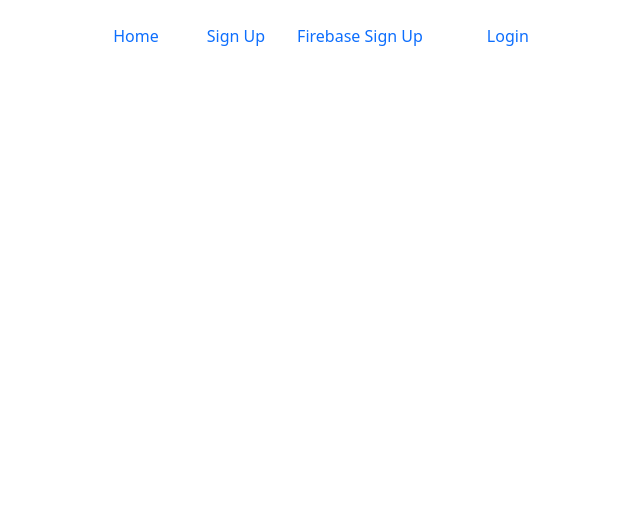
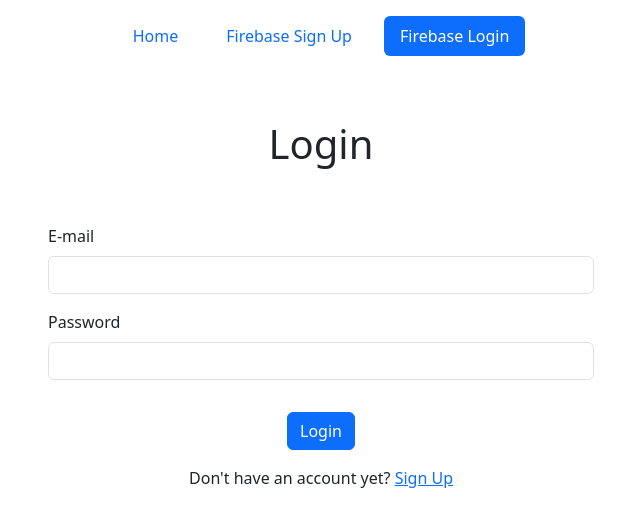
Before and after one commit to nkat001/FIT5032-Assignment, a Vue app in the folder WellnessHub/: page /firebase-login in a window 1280 px wide. Shown: the top 526 px of the page, without its empty margins (319-959 px from the left). Built offline with nearby package versions, Linux system fonts and the light colour scheme; no server answers.

Commit message:
fea: firebase login added

```diff
--- a/WellnessHub/src/components/BHeader.vue
+++ b/WellnessHub/src/components/BHeader.vue
@@ -5,25 +5,25 @@
                 <li class="nav-item">
                     <router-link to="/" class="nav-link me-3" active-class="active">Home</router-link>
                 </li>
+
                 <li class="nav-item">
-                    <router-link v-if="!isAuthenticated" to="/signup" class="nav-link" active-class="active">Sign
+                    <router-link to="/firebase-signup" class="nav-link" active-class="active">Firebase Sign
                         Up</router-link>
                 </li>
-                <li class="nav-item">
-                    <router-link to="/firebase-signup" class="nav-link me-3" active-class="active">Firebase Sign
-                        Up</router-link>
-                </li>
+
                 <li class="nav-item">
                     <router-link to="/dashboard" class="nav-link" active-class="active"
-                        v-if="isAuthenticated">Dashboard</router-link>
+                        v-if="isUserAuthenticated">Dashboard</router-link>
                 </li>
                 <li class="nav-item">
                     <router-link to="/review" class="nav-link" active-class="active"
-                        v-if="isAuthenticated && userType === 'Patient'">Submit A Review</router-link>
+                        v-if="isUserAuthenticated && userType === 'Patient'">Submit A Review</router-link>
                 </li>
                 <li class="nav-item ms-3">
-                    <button class="btn btn-danger" v-if="isAuthenticated" @click="logout">Logout</button>
-                    <router-link v-else to="/login" class="nav-link" active-class="active">Login</router-link>
+                    <button class="btn btn-danger" v-if="isUserAuthenticated" @click="logout">Logout</button>
+                    <router-link v-else to="/firebase-login" class="nav-link me" active-class="active">Firebase
+                        Login</router-link>
+
                 </li>
             </ul>
         </header>
@@ -31,7 +31,24 @@
 </template>
 
 <script setup>
-import { useAuth } from '@/composables/useAuth';
+import { getAuth, onAuthStateChanged } from 'firebase/auth';
+import { ref } from 'vue';
 
-const { isAuthenticated, userType, logout } = useAuth();
+const auth = getAuth()
+const isUserAuthenticated = ref(false)
+
+onAuthStateChanged(auth, (user) => {
+    if (user) {
+        isUserAuthenticated.value = !!user;
+    }
+})
+
+function logout() {
+    auth.signOut().then(() => {
+        console.log("Logged out");
+        window.location.href = '/'
+    }).catch((error) => {
+        console.log("Error occured while logging out: ", error);
+    })
+}
 </script>
--- a/WellnessHub/src/composables/useAuth.js
+++ b/WellnessHub/src/composables/useAuth.js
@@ -1,4 +1,4 @@
-import { ref, computed, watch } from 'vue';
+import { ref, computed } from 'vue';
 import { useRouter } from 'vue-router';
 
 export const useAuth = () => {
--- a/WellnessHub/src/router/index.js
+++ b/WellnessHub/src/router/index.js
@@ -5,21 +5,13 @@ import RatingView from "@/views/RatingView.vue";
 import SignUpView from "@/views/SignUpView.vue";
 import FirebaseSignUpView from "@/views/FirebaseSignUpView.vue";
 import { createRouter, createWebHistory } from "vue-router";
+import FirebaseLoginView from "@/views/FirebaseLoginView.vue";
+import { getAuth, onAuthStateChanged } from "firebase/auth";
 const routes = [
   {
     path: "/",
     name: "Home",
     component: HomeView,
-  },
-  {
-    path: "/signup",
-    name: "Signup",
-    component: SignUpView,
-  },
-  {
-    path: "/login",
-    name: "Login",
-    component: LoginView,
   },
   {
     path: "/review",
@@ -38,6 +30,11 @@ const routes = [
     name: "FirebaseSignUp",
     component: FirebaseSignUpView,
   },
+  {
+    path: "/firebase-login",
+    name: "FirebaseLogin",
+    component: FirebaseLoginView,
+  },
 ];
 
 const router = createRouter({
@@ -46,14 +43,18 @@ const router = createRouter({
 });
 
 router.beforeEach((to, from, next) => {
-  const isAuthenticated = localStorage.getItem("isAuthenticated") === "true";
+  let isAuthenticated = false;
+  const auth = getAuth();
 
   if (to.matched.some((record) => record.meta.requiresAuth)) {
-    if (!isAuthenticated) {
-      next("/login");
-    } else {
-      next();
-    }
+    onAuthStateChanged(auth, (user) => {
+      if (user) {
+        isAuthenticated = true;
+        next();
+      } else {
+        next("/firebase-login");
+      }
+    });
   } else {
     next();
   }
--- a/WellnessHub/src/views/DashboardView.vue
+++ b/WellnessHub/src/views/DashboardView.vue
@@ -1,9 +1,9 @@
 <template>
   <div class="container d-flex justify-content-center">
     <div>
-      <h6 class="mt-5 text-primary text-bold">Logged in as {{ userEmail }} ({{ currentUser.userType }})</h6>
+      <h6 class="mt-5 text-primary text-bold">Logged in as {{ userEmail }} (put user type here)</h6>
       <h1 class="text-center border border-dark rounded p-3">
-        Welcome Back, {{ currentUser.username }}!
+        Welcome Back, (put name here)!
       </h1>
       <div class="text-center">
         <h2 class="font-weight-bold font-italic mt-5">Dashboard</h2>
@@ -14,11 +14,10 @@
 </template>
 
 <script setup>
-import { computed, ref } from 'vue';
-const users = JSON.parse(localStorage.getItem('users')) || []
-const currentUserEmail = localStorage.getItem('currentUserEmail')
-const currentUser = ref(users.find(user => user.email === currentUserEmail))
-const userEmail = computed(() => currentUser.value.email)
+import { getAuth } from 'firebase/auth';
+
+const auth = getAuth();
+const userEmail = auth.currentUser.email;
 </script>
 
 <style scoped>
--- /dev/null
+++ b/WellnessHub/src/views/FirebaseLoginView.vue
@@ -0,0 +1,90 @@
+<template>
+    <div class="container">
+        <div class="row">
+            <div class="col-12 col-md-8 col-lg-6 offset-md-2 offset-lg-3">
+                <h1 class="p-5 text-center">Login</h1>
+                <form @submit.prevent="submitForm">
+                    <div class="row mb-3">
+                        <div class="col-12 mb-3">
+                            <label for="email" class="form-label">E-mail</label><br />
+                            <input type="email" id="email" name="email" class="form-control" autocomplete="off"
+                                @blur="() => validateEmail(true)" @input="() => validateEmail(false)"
+                                v-model="formData.email" />
+                            <div v-if="errors.email" class="text-danger">{{ errors.email }}</div>
+                        </div>
+                        <div class="col-12 mb-3">
+                            <label for="password" class="form-label">Password</label><br />
+                            <input type="password" id="password" name="password" class="form-control"
+                                @blur="() => validatePassword(true)" @input="() => validatePassword(false)"
+                                v-model="formData.password" />
+                            <div v-if="errors.password" class="text-danger">{{ errors.password }}</div>
+                        </div>
+                        <div v-if="loginError" class="text-danger text-center">{{ loginError }}</div>
+                        <div class="col-12 text-center mt-3">
+                            <button type="submit" class="btn btn-primary">Login</button>
+                            <p class="m-3">Don't have an account yet? <a href="/signup">Sign Up</a></p>
+                        </div>
+                    </div>
+                </form>
+            </div>
+        </div>
+    </div>
+</template>
+
+<script setup>
+import { ref } from 'vue';
+import { getAuth, signInWithEmailAndPassword } from 'firebase/auth';
+import { useRouter } from 'vue-router';
+
+const auth = getAuth()
+const router = useRouter()
+
+const formData = ref({
+    email: '',
+    password: '',
+})
+
+const errors = ref({
+    email: null,
+    password: null,
+})
+
+const loginError = ref(null)
+
+const validateEmail = (blur) => {
+    const emailRegex = /^[^\s@]+@[^\s@]+\.[^\s@]+$/;
+    if (!emailRegex.test(formData.value.email)) {
+        errors.value.email = blur ? 'Email is invalid' : null;
+    } else {
+        errors.value.email = null;
+    }
+}
+
+const validatePassword = (blur) => {
+    if (formData.value.password === '') {
+        errors.value.password = blur ? 'Password cannot be empty' : null
+    } else {
+        errors.value.password = null;
+    }
+}
+
+const submitForm = () => {
+    validateEmail(true)
+    validatePassword(true)
+
+    if (!errors.value.email && !errors.value.password) {
+        signInWithEmailAndPassword(auth, email.value, password.value)
+            .then(() => {
+                alert('Login successful!')
+                window.location.href = '/dashboard'
+                console.log("user is: " + auth.currentUser);
+            })
+            .catch((error) => {
+                console.log("Error occured: ", error);
+                alert('An error occured while logging in')
+            })
+    }
+}
+</script>
+
+<style scoped></style>
```
